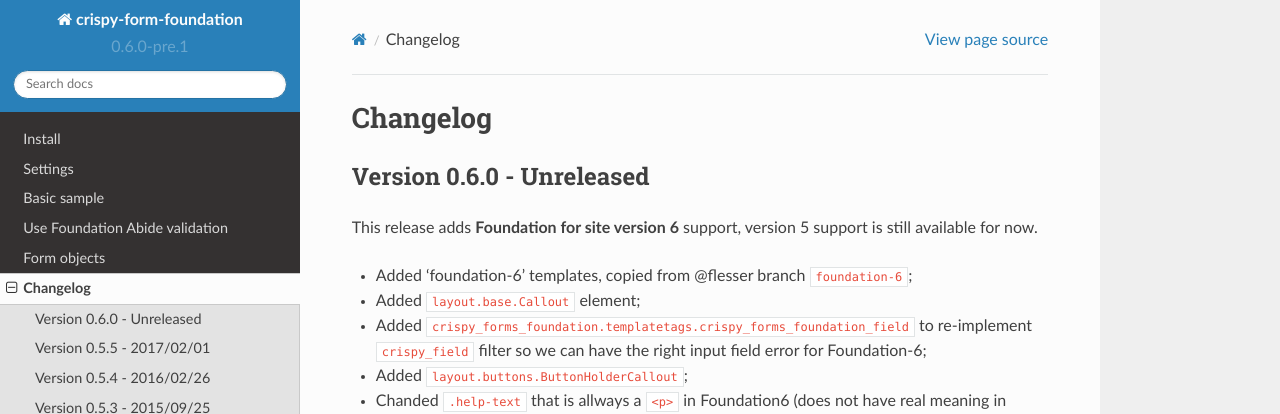
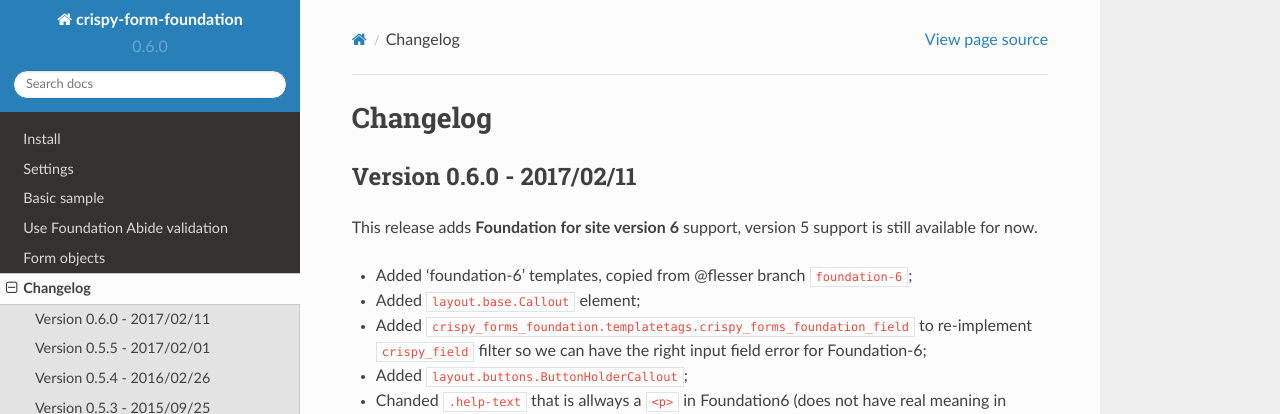
Before and after one commit to sveetch/crispy-forms-foundation, a Sphinx documentation site: the page built from docs/changelog.rst, in a window 1280 px wide and 900 px high. Shown: the top 414 px of the window. Built offline with Sphinx 7.4.7 and the Read the Docs theme 2.0.0, drawn with Linux system fonts in a browser that asks for light colours.

Commit message:
Bump to 0.6.0

```diff
--- a/crispy_forms_foundation/__init__.py
+++ b/crispy_forms_foundation/__init__.py
@@ -1,2 +1,2 @@
 """Django application to add 'django-crispy-forms' layout objects for 'Foundation for sites'"""  # noqa: E501
-__version__ = '0.6.0-pre.1'
+__version__ = '0.6.0'
--- a/docs/changelog.rst
+++ b/docs/changelog.rst
@@ -4,7 +4,7 @@
 Changelog
 =========
 
-Version 0.6.0 - Unreleased
+Version 0.6.0 - 2017/02/11
 **************************
 
 This release adds **Foundation for site version 6** support, version 5 support is still available for now.
```
